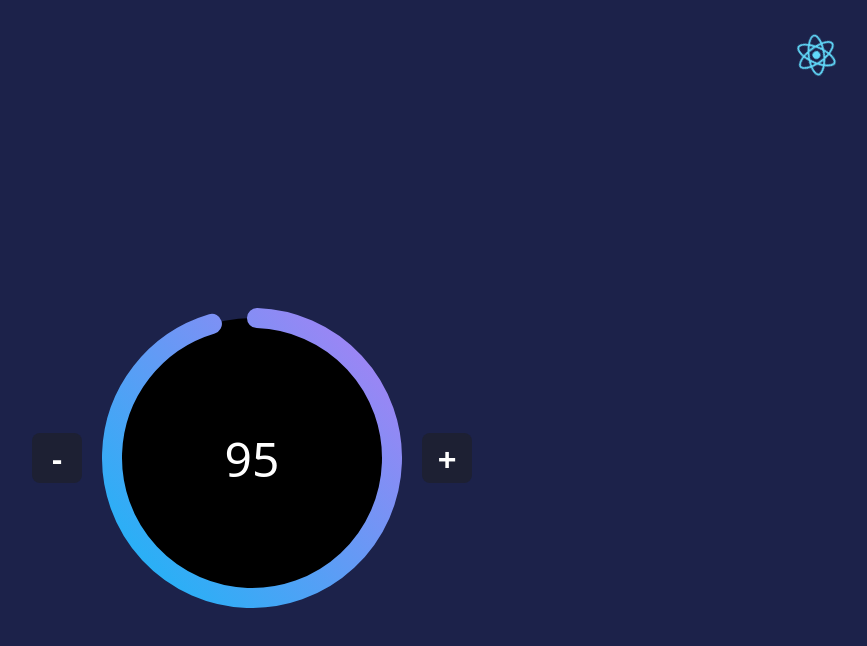
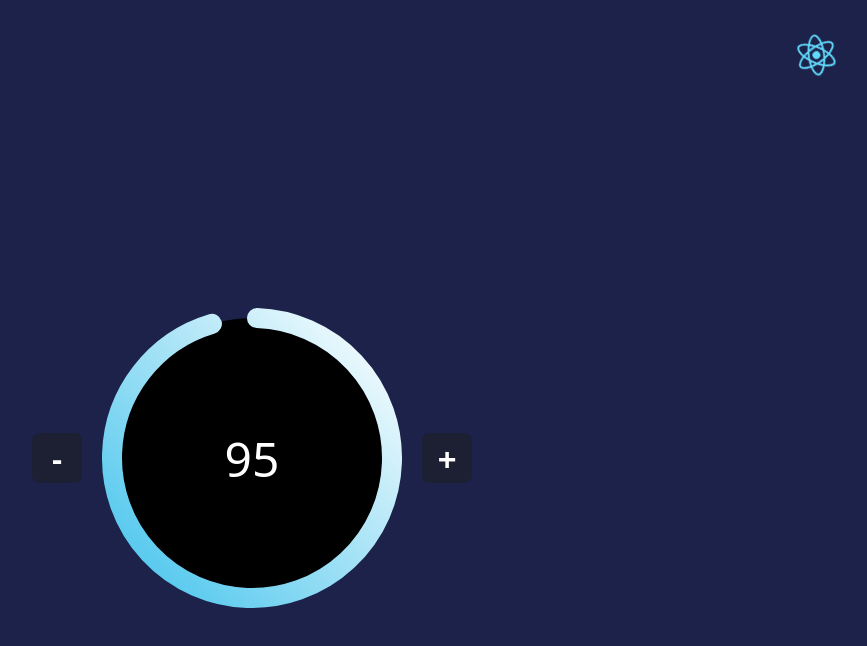
Before and after one commit to iO-TUe/React, a React (Vite) app: page / in a window 1280 px wide. Shown: the top 646 px of the page, without its empty margins (388-1255 px from the left). Built offline with nearby package versions, Linux system fonts and the light colour scheme.

Commit message:
Add reactivity messages

```diff
--- a/src/App.tsx
+++ b/src/App.tsx
@@ -1,14 +1,16 @@
-import './App.css';
-import Counter from './components/counter';
-import Header from './components/header';
+import './App.css'
+import Counter from './components/counter'
+import Header from './components/header'
 
 export default function App() {
-  return (
+  console.log('Scipt: App')
+  return <>
+    {console.log('Render: App')}
     <div className="App">
       <Header />
       <main className="App-main">
         <Counter initialValue={95} />
       </main>
     </div>
-  );
+  </>
 }
--- /dev/null
+++ b/src/components/counter/button.css
@@ -0,0 +1,20 @@
+.button {
+    background: var(--qwik-dirty-black);
+    border: none;
+    border-radius: 8px;
+    color: white;
+    padding: 8px 5px 5px;
+    text-align: center;
+    font-weight: 700;
+    font-size: 2rem;
+    min-width: 50px;
+
+    &:not([disabled]):hover {
+        cursor: pointer;
+        background: var(--qwik-dark-blue);
+    }
+
+    &[disabled] {
+        filter: opacity(0.7);
+    }
+}
--- /dev/null
+++ b/src/components/counter/button.tsx
@@ -0,0 +1,12 @@
+import "./button.css"
+
+export default function Button(props: { disabled: boolean, fn: Function, sign: string }) {
+    console.log(`Script: "${props.sign}" Button`)
+
+    return <>
+        {console.log(`Render: "${props.sign}" Button`)}
+        <button className="button" disabled={props.disabled} onClick={() => props.fn()} aria-label={props.sign}>
+            {props.sign}
+        </button>
+    </>
+}
--- a/src/components/counter/gauge.tsx
+++ b/src/components/counter/gauge.tsx
@@ -4,17 +4,20 @@ import './gauge.css'
 export default function Gauge(props: { value: number, recurse: boolean }) {
   const [bool, setBool] = useState(false)
 
+  console.log("Script: Gauge")
+
   useEffect(() => {
     setTimeout(() => setBool(props.recurse), 10)
   }, [props.recurse])
 
   return <>
+    {console.log("Render: Gauge")}
     <div role='feed' className="wrapper" onClick={() => setBool(true)}>
       <svg viewBox="0 0 120 120" className="gauge">
         <defs>
           <linearGradient id="gradient" x1="0%" y1="0%" x2="100%" y2="100%">
-            <stop offset="0%" stopColor="#18B6F6" />
-            <stop offset="1000%" stopColor="#AC7FF4" />
+            <stop offset="0%" stopColor="#43c3ec" />
+            <stop offset="1000%" stopColor="#ffffff" />
           </linearGradient>
         </defs>
         <circle r="56" cx="60" cy="60" strokeWidth="8" style={{ fill: '#000', stroke: '#0000' }} />
--- a/src/components/counter/index.css
+++ b/src/components/counter/index.css
@@ -4,25 +4,3 @@
    justify-content: center;
    gap: 20px;
  }
-
- /* BUTTONS -------------------------------------- */
- .button {
-   background: var(--qwik-dirty-black);
-   border: none;
-   border-radius: 8px;
-   color: white;
-   padding: 8px 5px 5px;
-   text-align: center;
-   font-weight: 700;
-   font-size: 2rem;
-   min-width: 50px;
-
-   &:not([disabled]):hover {
-     cursor: pointer;
-     background: var(--qwik-dark-blue);
-   }
-
-   &[disabled] {
-     filter: opacity(0.7);
-   }
- }
--- a/src/components/counter/index.tsx
+++ b/src/components/counter/index.tsx
@@ -1,42 +1,26 @@
-import { useEffect, useReducer } from 'react';
-import Gauge from "./gauge.tsx";
-import './index.css';
+import { useState } from 'react'
+import Button from './button.tsx'
+import Gauge from "./gauge.tsx"
+import './index.css'
 
 export default function Counter(props: { initialValue: number }) {
-  const [count, dispatch] = useReducer(reducer, { value: props.initialValue });
-
-  function reducer(state: { value: number }, action: string): typeof state {
-    switch (action) {
-      case 'add':
-        if (state.value === 99) celebrate();
-        return state.value < 100 ? { value: ++state.value } : state
-      case 'sub':
-        return state.value > 0 ? { value: --state.value } : state
-      default:
-        return state
-    }
+  const [count, setCount] = useState(props.initialValue)
+  function add() {
+    if (count === 99) celebrate()
+    if (count < 100) setCount(count + 1)
+  }
+  function subtract() {
+    if (count > 0) setCount(count - 1)
   }
 
-  useEffect(() => {
-    document.addEventListener("keydown", ({ code }) => {
-      switch (code) {
-        case "ArrowRight":
-          return dispatch('add');
-        case "ArrowLeft":
-          return dispatch('sub');
-      }
-    });
-  }, [])
+  console.log("Script: Counter")
 
   return <>
+    {console.log("Render: Counter")}
     <div className="wrapper">
-      <button className="button" disabled={count.value === 0} onClick={() => dispatch('sub')} aria-label='sub'>
-        -
-      </button>
-      <Gauge value={count.value} recurse={false} />
-      <button className="button" disabled={count.value === 100} onClick={() => dispatch('add')} aria-label='add'>
-        +
-      </button>
+      <Button disabled={count === 0} fn={subtract} sign="-" />
+      <Gauge value={count} recurse={false} />
+      <Button disabled={count === 100} fn={add} sign="+" />
     </div >
   </>
 };
@@ -53,42 +37,42 @@ export const celebrate = async () => {
       x: 0.5,
       y: 0.35,
     },
-  };
+  }
 
   function loadConfetti() {
     return new Promise<(opts: any) => void>((resolve, reject) => {
       if ((globalThis as any).confetti) {
-        return resolve((globalThis as any).confetti as any);
+        return resolve((globalThis as any).confetti as any)
       }
-      const script = document.createElement('script');
+      const script = document.createElement('script')
       script.src =
-        'https://cdn.jsdelivr.net/npm/canvas-confetti@1.5.1/dist/confetti.browser.min.js';
-      script.onload = () => resolve((globalThis as any).confetti as any);
-      script.onerror = reject;
-      document.head.appendChild(script);
-      script.remove();
-    });
+        'https://cdn.jsdelivr.net/npm/canvas-confetti@1.5.1/dist/confetti.browser.min.js'
+      script.onload = () => resolve((globalThis as any).confetti as any)
+      script.onerror = reject
+      document.head.appendChild(script)
+      script.remove()
+    })
   }
 
-  const confetti = await loadConfetti();
+  const confetti = await loadConfetti()
 
   function shoot() {
     confetti({
       ...defaults,
       particleCount: 80,
       scalar: 1.2,
-    });
+    })
 
     confetti({
       ...defaults,
       particleCount: 60,
       scalar: 0.75,
-    });
+    })
   }
 
-  setTimeout(shoot, 0);
-  setTimeout(shoot, 100);
-  setTimeout(shoot, 200);
-  setTimeout(shoot, 300);
-  setTimeout(shoot, 400);
-};
+  setTimeout(shoot, 0)
+  setTimeout(shoot, 100)
+  setTimeout(shoot, 200)
+  setTimeout(shoot, 300)
+  setTimeout(shoot, 400)
+}
--- a/src/components/header.tsx
+++ b/src/components/header.tsx
@@ -1,7 +1,9 @@
-import './header.css';
+import './header.css'
 
 export default function Header() {
-    return (
+    console.log("Script: Header")
+    return <>
+        {console.log("Render: Header")}
         <nav className='App-navbar'>
             <svg className="App-logo" xmlns="http://www.w3.org/2000/svg" viewBox="0 0 841.9 595.3">
                 <g fill="#61DAFB">
@@ -11,8 +13,6 @@ export default function Header() {
                 </g>
             </svg>
         </nav>
-    );
-
-
+    </>
 
 }
```
